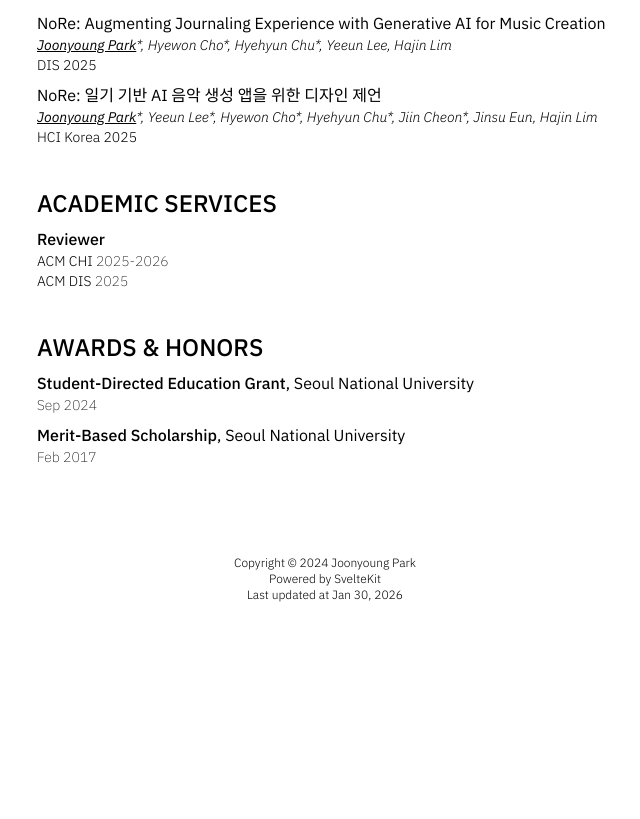
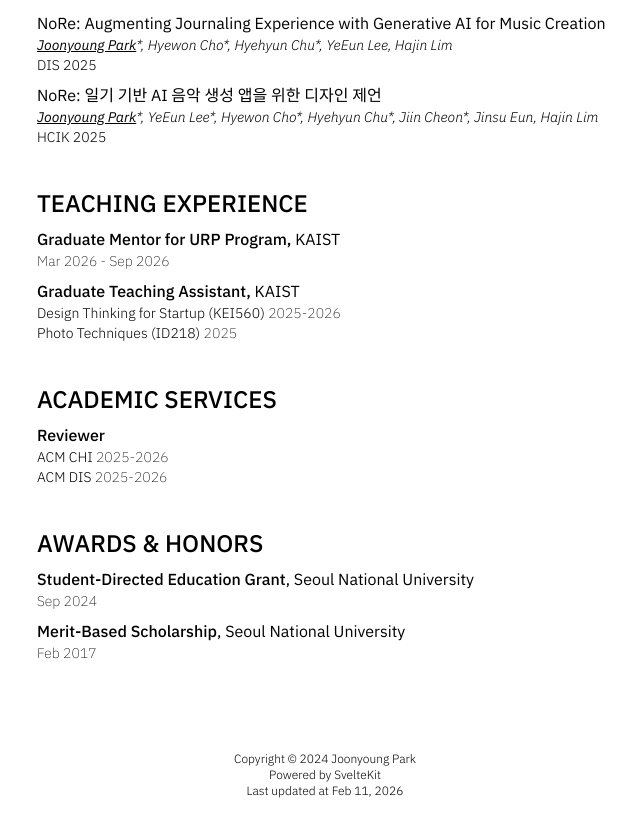
Before and after one commit to partlyjadedyouth/joonyoung.dev, a SvelteKit app: page /about in a window 1280 px wide. Shown: the part 1147-1966 px from the top of the page, without its empty margins (315-955 px from the left). Before the commit the page ends 1770 px from the top, so only its background shows below. Built offline with nearby package versions, Linux system fonts and the light colour scheme; a web font is replaced by a local one.

Commit message:
[main] Update about and nore

```diff
--- a/src/lib/components/Footer.svelte
+++ b/src/lib/components/Footer.svelte
@@ -23,6 +23,6 @@
 				SvelteKit
 			</a>
 		</p>
-		<p>Last updated at Jan 30, 2026</p>
+		<p>Last updated at Feb 11, 2026</p>
 	</div>
 </footer>
--- a/src/lib/data/publications.ts
+++ b/src/lib/data/publications.ts
@@ -19,15 +19,15 @@ export const publications = [
 	{
 		title: 'NoRe: Augmenting Journaling Experience with Generative AI for Music Creation',
 		href: '/projects/nore',
-		authors: 'Joonyoung Park*, Hyewon Cho*, Hyehyun Chu*, Yeeun Lee, Hajin Lim',
+		authors: 'Joonyoung Park*, Hyewon Cho*, Hyehyun Chu*, YeEun Lee, Hajin Lim',
 		venue: 'DIS 2025',
 		year: 2025
 	},
 	{
 		title: 'NoRe: 일기 기반 AI 음악 생성 앱을 위한 디자인 제언',
 		authors:
-			'Joonyoung Park*, Yeeun Lee*, Hyewon Cho*, Hyehyun Chu*, Jiin Cheon*, Jinsu Eun, Hajin Lim',
-		venue: 'HCI Korea 2025',
+			'Joonyoung Park*, YeEun Lee*, Hyewon Cho*, Hyehyun Chu*, Jiin Cheon*, Jinsu Eun, Hajin Lim',
+		venue: 'HCIK 2025',
 		year: 2025
 	}
 ];
--- a/src/routes/(app)/about/+page.svelte
+++ b/src/routes/(app)/about/+page.svelte
@@ -200,6 +200,26 @@
 	{/each}
 </section>
 
+<!-- TEACHING -->
+<section class="mt-10 font-ibm">
+	<h1 class="text-2xl font-medium">TEACHING EXPERIENCE</h1>
+
+	<!-- Mentor -->
+	<div class="mt-2">
+		<b class="font-medium">Graduate Mentor for URP Program, </b> KAIST
+		<div class="font-extralight text-sm">Mar 2026 - Sep 2026</div>
+	</div>
+	<div class="mt-2">
+		<b class="font-medium">Graduate Teaching Assistant, </b> KAIST
+		<div class="font-light mr-1 text-sm">
+			Design Thinking for Startup (KEI560) <span class="font-extralight"> 2025-2026</span>
+		</div>
+		<div class="font-light mr-1 text-sm">
+			Photo Techniques (ID218) <span class="font-extralight"> 2025</span>
+		</div>
+	</div>
+</section>
+
 <!-- ACADEMIC SERVICES -->
 <section class="mt-10 font-ibm">
 	<h1 class="text-2xl font-medium">ACADEMIC SERVICES</h1>
@@ -212,7 +232,7 @@
 		</div> -->
 	</div>
 	<div class="font-light mr-1 text-sm">ACM CHI <span class="font-extralight"> 2025-2026</span></div>
-	<div class="font-light mr-1 text-sm">ACM DIS <span class="font-extralight"> 2025</span></div>
+	<div class="font-light mr-1 text-sm">ACM DIS <span class="font-extralight"> 2025-2026</span></div>
 </section>
 
 <!-- AWARDS & HONORS -->
```
Also changed, not shown: src/routes/(app)/projects/(content)/nore/index.md (+1 -1 lines).
